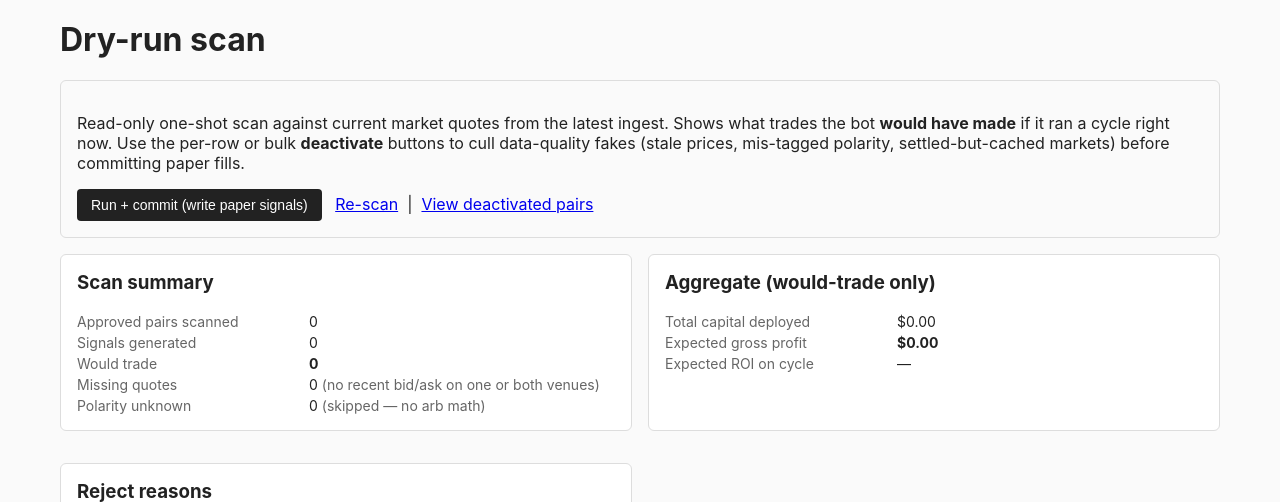
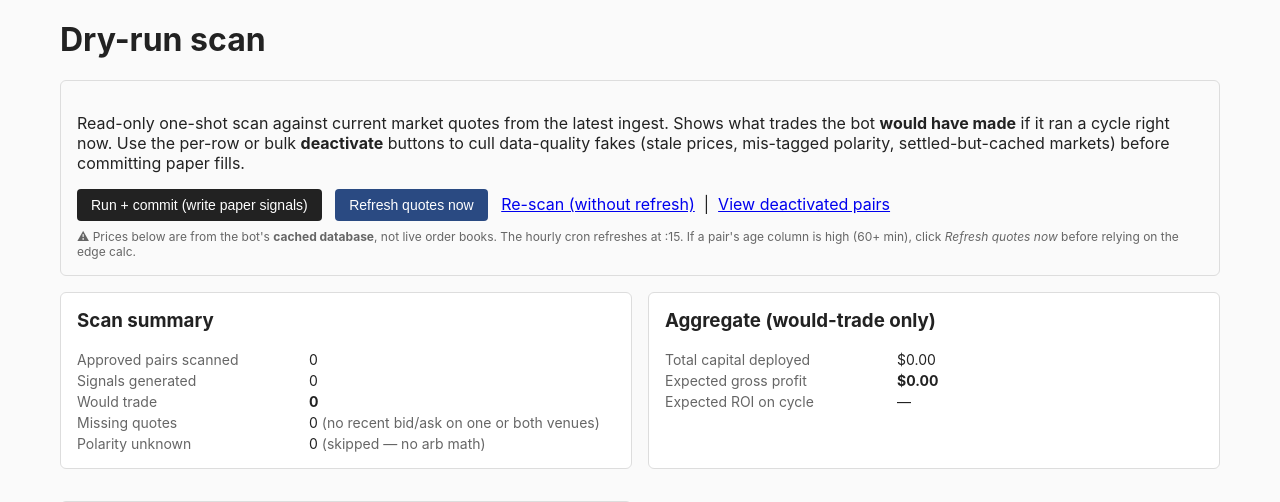
Before and after one commit to M0byNick/Predictions_Market_Trading_Bot, a Flask app: page /dry_run in a window 1280 px wide. Shown: the part 44-546 px from the top of the page. Run offline with Flask 3, Linux system fonts and the light colour scheme; data that the repository does not hold is empty.

Commit message:
Arb_Bot: dashboard freshness indicators + manual refresh on /dry_run
User reported "the odds don't look live in /dry_run" -- root cause was
the dashboard process having died, BUT the deeper UX gap is that even
with a healthy dashboard, prices in the cache can be 30-90 minutes old
between hourly cron refreshes. No visible indicator of staleness made
that opaque.

Three additions:

1. Per-pair Age column (in minutes) showing how old each side's quote
   is. Color-coded: green <30min, amber 30-90min, red bold >90min.
   Renders K: <kal-age> / P: <poly-age> in a compact two-line cell.

2. New POST /refresh_quotes route + button on /dry_run that fires the
   ingest pipeline (run_daily_pipeline.py --skip-batch) in the
   background via subprocess.Popen and flashes a "started, takes 5-7
   min, reload after a few minutes" message. No LLM cost; just refresh
   markets table from both venues.

3. Standing warning under the action buttons: "Prices below are from
   the bot's cached database, not live order books. The hourly cron
   refreshes at :15. If a pair's age column is high (60+ min), click
   Refresh quotes now before relying on the edge calc."

Other:
- /dry_run row colspan bumped from 11 -> 12 for the rules-detail row
- imports `time` already in scope (used elsewhere in app.py)

User can now distinguish:
  - "Edge calc is fresh" (age column low + green) -> trust it
  - "Edge calc is stale" (age column red) -> click Refresh, wait,
    re-render -> if edge persists after fresh data, it's real
  - "Dashboard process is dead" (HTTP 500 / connection refused) ->
    explicit error rather than rendering stale HTML

Co-Authored-By: Claude Opus 4.7 (1M context) <noreply@anthropic.com>

```diff
--- a/src/arb_bot/dashboard/app.py
+++ b/src/arb_bot/dashboard/app.py
@@ -827,6 +827,9 @@ def create_app() -> Flask:
                     "FROM markets WHERE venue='poly_global' AND venue_market_id=?",
                     (p["poly_global_market_id"],),
                 ).fetchone()
+                now_ts = int(time.time())
+                k_last = (kal["last_seen_ts"] if kal else None)
+                p_last = (poly["last_seen_ts"] if poly else None)
                 rows.append({
                     "pair_id": sig.pair_id,
                     "kalshi_ticker": p["kalshi_ticker"],
@@ -855,8 +858,14 @@ def create_app() -> Flask:
                     "p_volume": (poly["volume"] if poly else 0) or 0,
                     "k_status": (kal["status"] if kal else "") or "",
                     "p_status": (poly["status"] if poly else "") or "",
-                    "k_last_seen": (kal["last_seen_ts"] if kal else None),
-                    "p_last_seen": (poly["last_seen_ts"] if poly else None),
+                    "k_last_seen": k_last,
+                    "p_last_seen": p_last,
+                    "k_age_min": (now_ts - k_last) // 60 if k_last else None,
+                    "p_age_min": (now_ts - p_last) // 60 if p_last else None,
+                    "max_age_min": max(
+                        (now_ts - k_last) // 60 if k_last else 0,
+                        (now_ts - p_last) // 60 if p_last else 0,
+                    ),
                 })
 
         # Top opportunities by fee-adjusted edge — only would-trade signals
@@ -884,6 +893,37 @@ def create_app() -> Flask:
             total_capital=total_capital,
             total_expected_profit=total_expected_profit,
         )
+
+    @app.post("/refresh_quotes")
+    def refresh_quotes():
+        """Run a fresh ingest cycle (Kalshi + Polymarket) and redirect back.
+
+        Triggered by the 'Refresh quotes now' button on /dry_run. Takes
+        roughly 5-7 minutes; the user gets a flash message confirming
+        the run started in the background.
+        """
+        import subprocess
+        cfg = app.config["ARB_CFG"]
+        log_path = cfg.data_dir / "logs" / "manual_refresh.log"
+        log_path.parent.mkdir(parents=True, exist_ok=True)
+        # Fire-and-forget: launch the refresh in the background so the
+        # HTTP handler returns immediately. The cron's hourly :15 entry
+        # does the same thing on a schedule; this just lets the
+        # operator trigger it ad-hoc.
+        venv_python = Path(__file__).resolve().parents[3] / ".venv" / "bin" / "python"
+        script = Path(__file__).resolve().parents[3] / "scripts" / "run_daily_pipeline.py"
+        with open(log_path, "ab") as logf:
+            subprocess.Popen(
+                [str(venv_python), str(script), "--skip-batch"],
+                stdout=logf, stderr=subprocess.STDOUT,
+                cwd=str(Path(__file__).resolve().parents[3]),
+            )
+        flash(
+            "Quote refresh started in the background (5-7 min). "
+            "Re-load /dry_run after a few minutes to see updated prices.",
+            "success",
+        )
+        return redirect(url_for("dry_run"))
 
     @app.post("/run_now")
     def run_now():
--- a/src/arb_bot/dashboard/templates/dry_run.html
+++ b/src/arb_bot/dashboard/templates/dry_run.html
@@ -18,9 +18,21 @@
     </button>
   </form>
   &nbsp;
-  <a href="{{ url_for('dry_run') }}">Re-scan</a>
+  <form method="post" action="{{ url_for('refresh_quotes') }}" style="display:inline;">
+    <button type="submit" style="background:#2a4a82;"
+            onclick="return confirm('Trigger a fresh Kalshi + Polymarket ingest? Takes 5-7 min in the background.')">
+      Refresh quotes now
+    </button>
+  </form>
+  &nbsp;
+  <a href="{{ url_for('dry_run') }}">Re-scan (without refresh)</a>
   &nbsp;|&nbsp;
   <a href="{{ url_for('approved_list', status='inactive') }}">View deactivated pairs</a>
+  <div class="muted" style="margin-top:8px; font-size:12px;">
+    ⚠ Prices below are from the bot's <strong>cached database</strong>, not live order books.
+    The hourly cron refreshes at :15. If a pair's age column is high (60+ min), click
+    <em>Refresh quotes now</em> before relying on the edge calc.
+  </div>
 </div>
 
 <div class="row">
@@ -102,6 +114,7 @@
           <th>Polarity</th>
           <th>Kalshi YES</th>
           <th>Poly YES</th>
+          <th>Age (min)</th>
           <th>Spread</th>
           <th>Edge</th>
           <th>Direction</th>
@@ -122,6 +135,12 @@
           </td>
           <td>{{ "%.3f" % r.kal_yes }}</td>
           <td>{{ "%.3f" % r.poly_yes }}</td>
+          <td style="font-size:11px;">
+            <span style="{% if r.max_age_min > 90 %}color:var(--bad); font-weight:bold;{% elif r.max_age_min > 30 %}color:var(--warn);{% else %}color:var(--ok);{% endif %}">
+              K: {{ r.k_age_min if r.k_age_min is not none else '?' }}<br>
+              P: {{ r.p_age_min if r.p_age_min is not none else '?' }}
+            </span>
+          </td>
           <td>{{ "%.3f" % r.raw_spread }}</td>
           <td>
             <strong>{{ "%.0f" % r.edge_bps }} bps</strong>
@@ -144,7 +163,7 @@
           </td>
         </tr>
         <tr {% if r.edge_bps > 1000 %}style="background:#ffe7e7;"{% elif r.edge_bps > 500 %}style="background:#fef0e0;"{% endif %}>
-          <td colspan="11" style="padding:0;">
+          <td colspan="12" style="padding:0;">
             <details class="rules-details">
               <summary style="cursor:pointer; padding:6px 12px; color:#666; font-size:12px; user-select:none;">
                 ▸ show full rules + resolution criteria + market metadata
```
